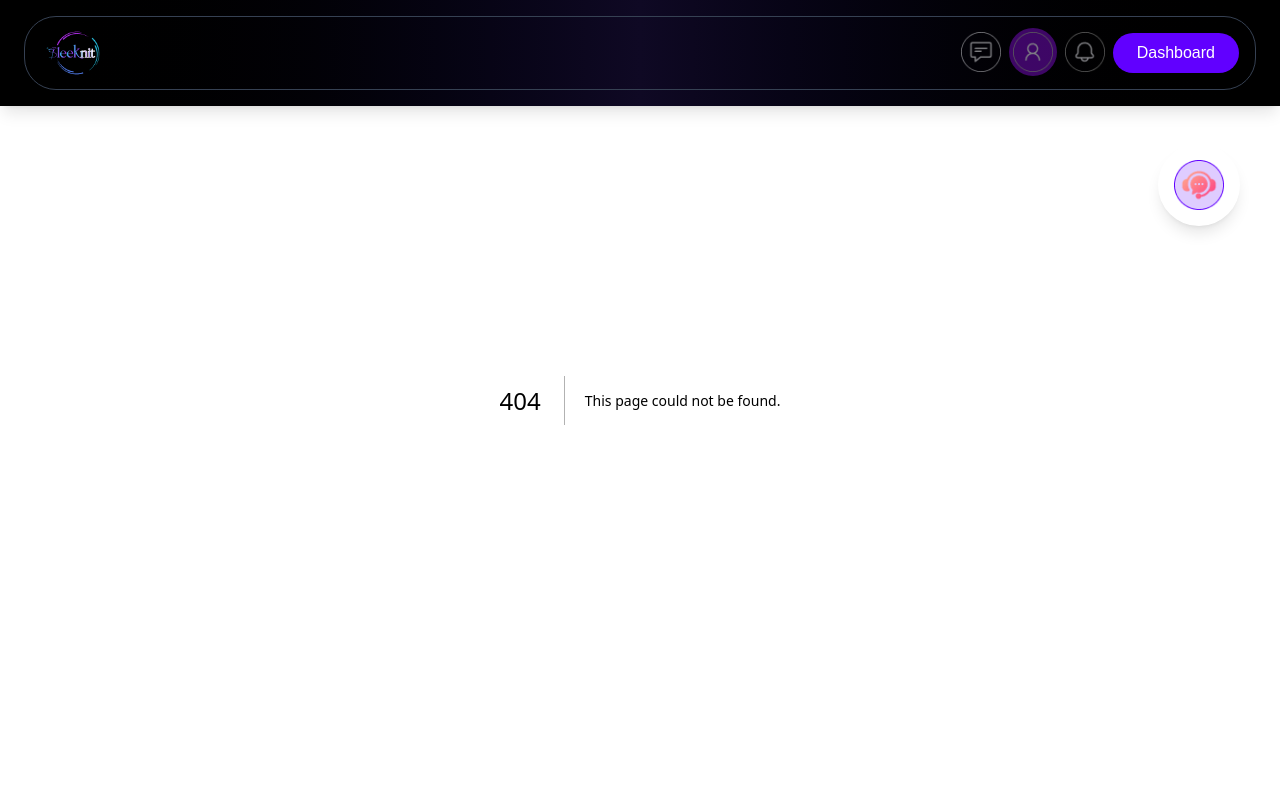
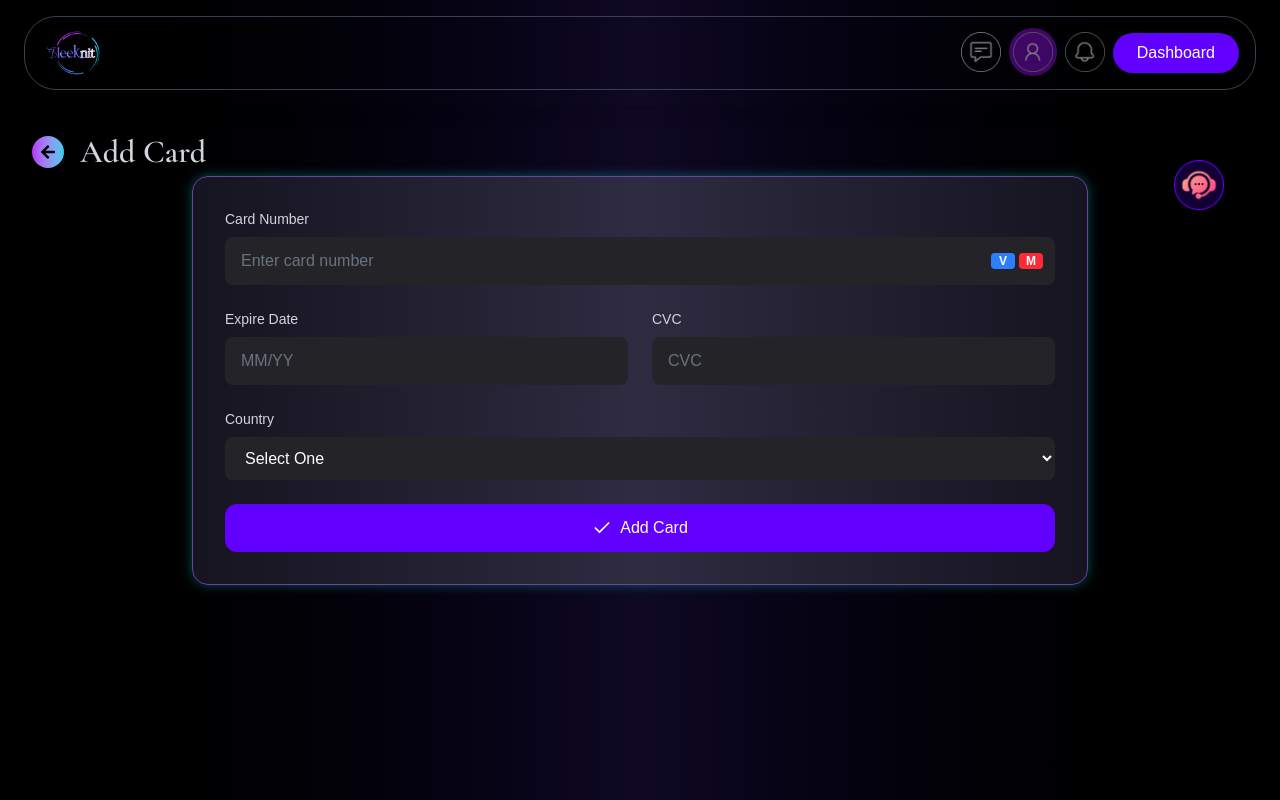
Before and after one commit to abusayedwd/gitgotech-E-commerce-website, a Next.js app: page /v-profile/wallet/payment-method/add-card in a window 1280 px wide. Before the commit this address had no page. Shown: the top 800 px of the page. Built offline with nearby package versions, Linux system fonts and the light colour scheme.

Commit message:
wallet add create

```diff
--- /dev/null
+++ b/src/app/v-profile/wallet/payment-method/add-card/page.tsx
@@ -0,0 +1,6 @@
+import AddCard from "@/components/vendors/AddCard";
+
+
+export default function AddCardPage() {
+    return <AddCard />
+}
--- /dev/null
+++ b/src/components/vendors/AddCard.tsx
@@ -0,0 +1,151 @@
+"use client";
+import { useState } from 'react';
+import { Wallet, CreditCard, Check } from 'lucide-react';
+import { FaArrowLeft } from 'react-icons/fa';
+import { useRouter } from 'next/navigation';
+
+export default function AddCardPage() {
+  const [cardNumber, setCardNumber] = useState('');
+  const [expiryDate, setExpiryDate] = useState('');
+  const [cvc, setCvc] = useState('');
+  const [country, setCountry] = useState('');
+  const router = useRouter()
+
+  const handleSubmit = (e) => {
+    e.preventDefault();
+
+    // Basic validation
+    if (!cardNumber || !expiryDate || !cvc || !country) {
+      alert('Please fill all fields');
+      return;
+    }
+
+    console.log('New Card Added:', {
+      cardNumber,
+      expiryDate,
+      cvc,
+      country,
+    });
+
+    // In real app, you'd call an API here
+    alert('Card added successfully!');
+  };
+
+  // Auto-format card number as user types (spaces every 4 digits)
+  const handleCardNumberChange = (e) => {
+    let value = e.target.value.replace(/\D/g, '');
+    if (value.length > 16) value = value.slice(0, 16);
+    if (value.length > 0) {
+      value = value.match(/.{1,4}/g).join(' ');
+    }
+    setCardNumber(value);
+  };
+
+  // Auto-format expiry date (MM/YY)
+  const handleExpiryChange = (e) => {
+    let value = e.target.value.replace(/\D/g, '');
+    if (value.length > 4) value = value.slice(0, 4);
+    if (value.length > 2) {
+      value = value.slice(0, 2) + '/' + value.slice(2);
+    }
+    setExpiryDate(value);
+  };
+
+  return (
+    <div className="min-h-screen mt-24 bg-gradient-to-r  from-black via-[#0f0924] to-black text-white p-4 md:p-8">
+      {/* Header */}
+       <div className="container mx-auto flex items-center gap-4">
+             <button onClick={()=> router.back()} className="flex items-center text-purple-400 hover:text-purple-300 transition-colors">
+          <div className="w-8 h-8 rounded-full bg-gradient-to-r from-[#B630F4] to-[#2ACCED] cursor-pointer flex items-center justify-center">
+            <FaArrowLeft className='text-black' />
+          </div>
+        </button>
+          <h1 className="text-[32px] font-semibold text-gray-300 font-cormorant">Add Card</h1>
+        </div>
+
+      <div className="max-w-4xl mx-auto ">
+        {/* Card Form Container */}
+        <div className="bg-gradient-to-r  from-[#161420] via-[#2f2b41] to-[#161420] border shadow-[0_0_12px_rgba(34,211,238,0.35)] border-[#67469c] rounded-2xl p-6 md:p-8  backdrop-blur-sm">
+          <form onSubmit={handleSubmit} className="space-y-6">
+            {/* Card Number */}
+            <div>
+              <label className="block text-sm font-medium text-gray-300 mb-2">Card Number</label>
+              <div className="relative">
+                <input
+                  type="text"
+                  value={cardNumber}
+                  onChange={handleCardNumberChange}
+                  placeholder="Enter card number"
+                  className="w-full bg-[#242428] rounded-lg px-4 py-3 text-white placeholder-gray-500 focus:outline-none focus:right-1"
+                  maxLength="19"
+                />
+                {/* Card Type Icons */}
+                <div className="absolute right-3 top-1/2 -translate-y-1/2 flex gap-1">
+                  <div className="w-6 h-4 bg-blue-500 rounded-sm flex items-center justify-center">
+                    <span className="text-xs text-white font-bold">V</span>
+                  </div>
+                  <div className="w-6 h-4 bg-red-500 rounded-sm flex items-center justify-center">
+                    <span className="text-xs text-white font-bold">M</span>
+                  </div>
+                </div>
+              </div>
+            </div>
+
+            {/* Expiry Date & CVC */}
+            <div className="grid grid-cols-1 md:grid-cols-2 gap-6">
+              <div>
+                <label className="block text-sm font-medium text-gray-300 mb-2">Expire Date</label>
+                <input
+                  type="text"
+                  value={expiryDate}
+                  onChange={handleExpiryChange}
+                  placeholder="MM/YY"
+                  className="w-full bg-[#242428] rounded-lg px-4 py-3 text-white placeholder-gray-500 focus:outline-none focus:right-1"
+                  maxLength="5"
+                />
+              </div>
+              <div>
+                <label className="block text-sm font-medium text-gray-300 mb-2">CVC</label>
+                <input
+                  type="text"
+                  value={cvc}
+                  onChange={(e) => setCvc(e.target.value.replace(/\D/g, '').slice(0, 3))}
+                  placeholder="CVC"
+                  className="w-full bg-[#242428] rounded-lg px-4 py-3 text-white placeholder-gray-500 focus:outline-none focus:right-1"
+                  maxLength="3"
+                />
+              </div>
+            </div>
+
+            {/* Country */}
+            <div>
+              <label className="block text-sm font-medium text-gray-300 mb-2">Country</label>
+              <select
+                value={country}
+                onChange={(e) => setCountry(e.target.value)}
+                className="w-full bg-[#242428] rounded-lg px-4 py-3 text-white placeholder-gray-500 focus:outline-none focus:right-1"
+              >
+                <option value="">Select One</option>
+                <option value="USA">United States</option>
+                <option value="UK">United Kingdom</option>
+                <option value="CA">Canada</option>
+                <option value="AU">Australia</option>
+                <option value="IN">India</option>
+                <option value="BD">Bangladesh</option>
+              </select>
+            </div>
+
+            {/* Add Card Button */}
+            <button
+              type="submit"
+              className="w-full flex items-center justify-center gap-2 px-4 py-3 bg-gradient-to-r bg-[#6100FF] cursor-pointer rounded-xl transition transform hover:scale-[1.02]"
+            >
+              <Check className="w-5 h-5" />
+              <span>Add Card</span>
+            </button>
+          </form>
+        </div>
+      </div>
+    </div>
+  );
+}
--- a/src/components/vendors/Mycard.tsx
+++ b/src/components/vendors/Mycard.tsx
@@ -2,8 +2,10 @@
 import { useState } from 'react';
 import { Wallet, CreditCard, Plus, Trash2 } from 'lucide-react';
 import { FaArrowLeft } from 'react-icons/fa';
+import { useRouter } from 'next/navigation';
 
 export default function MyCardPage() {
+    const router = useRouter()
   const [cards, setCards] = useState([
     { id: 1, type: 'VISA', last4: '8970', bank: 'Bank Meghna LTD.' },
     { id: 2, type: 'VISA', last4: '8970', bank: 'Bank Meghna LTD.' },
@@ -37,7 +39,7 @@ export default function MyCardPage() {
         {/* Add Card Button */}
 
           <button
-    onClick={() => router.push("/v-profile/wallet/payment-method")}
+    onClick={() => router.push("/v-profile/wallet/payment-method/add-card")}
           className="flex-1 w-full flex items-center cursor-pointer justify-center border shadow-[0_0_12px_rgba(34,211,238,0.35)] border-[#5b2fa3] text-[#6100FF]  gap-2 px-4 py-3 bg-[#2F2643] rounded-xl transition">
               <img src="/images/card.png" alt="" />
             <span>Add Card</span>
--- a/src/components/vendors/VendorProfile.tsx
+++ b/src/components/vendors/VendorProfile.tsx
@@ -351,7 +351,7 @@ export default function VendorProfilePage() {
       <div className="bg-gradient-to-b from-[#2C223C] to-[#18161C] max-w-6xl mx-auto border shadow-[0_0_12px_rgba(34,211,238,0.35)] border-purple-500/30 rounded-2xl p-8">
         <div className="flex justify-between items-center mb-6">
           <h2 className="text-xl font-semibold text-white font-cormorant">My Showrooms</h2>
-          <Link href={"/v-profile/add-showroom"} >
+          <Link href={"/v-profile/add-showroom"}>
             <button
             onClick={handleAddShowroom}
             className="px-4 py-2 bg-[#6100FF] cursor-pointer text-white hover:bg-[#5000dd] rounded-lg transition-all shadow-lg shadow-purple-500/20 flex items-center gap-2"
@@ -368,13 +368,7 @@ export default function VendorProfilePage() {
               key={showroom.id}
               className="bg-gray-900/50 border border-gray-800 rounded-xl overflow-hidden hover:border-purple-500/50 transition-all"
             >
-              <div className="bg-white p-8 flex items-center justify-center">
-                <div className="text-center">
-                  <div className="text-6xl mb-2">✂️</div>
-                  <div className="text-black font-bold text-xl">TAILOR</div>
-                  <div className="text-black text-xs tracking-widest">COMPANY</div>
-                </div>
-              </div>
+               <img src="/images/tailor.png" className='w-full h-fit' alt="" />
 
               <div className="p-4">
                 <h3 className="text-white font-semibold mb-1">{showroom.name}</h3>
--- a/src/components/vendors/WithdrawRequest.tsx
+++ b/src/components/vendors/WithdrawRequest.tsx
@@ -72,9 +72,7 @@ export default function WithdrawRequest() {
                 }`}
               >
                 <div className="flex items-center gap-3">
-                  <div className="w-8 h-8 bg-gradient-to-r from-blue-500 to-purple-500 rounded flex items-center justify-center">
-                    <span className="text-xs font-bold text-white">VISA</span>
-                  </div>
+                  <img src="/images/Visa.png" alt="" />
                   <div className="flex-1">
                     <div className="flex items-center gap-2">
                       <span className="text-white font-medium">**** **** **** {card.last4}</span>
```
Also changed, not shown: public/images/tailor.png (added).
